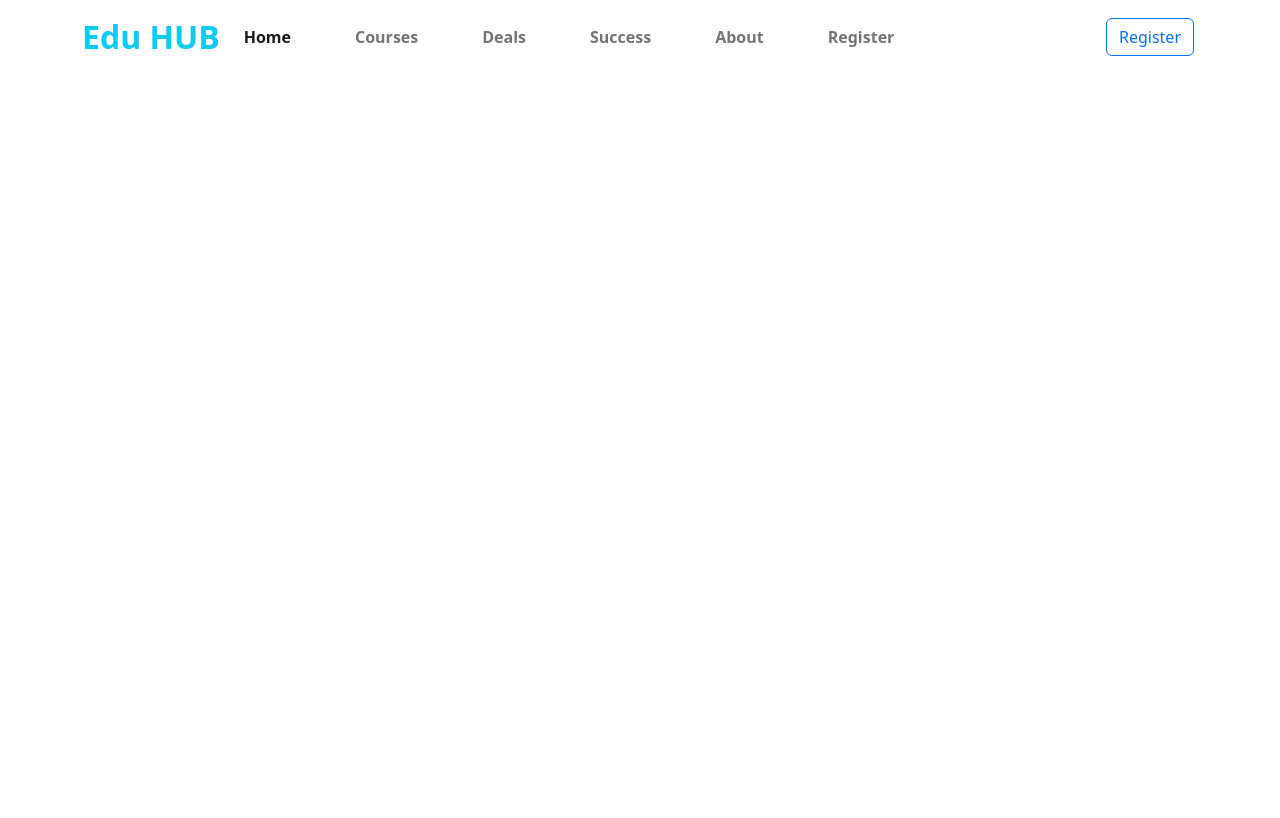
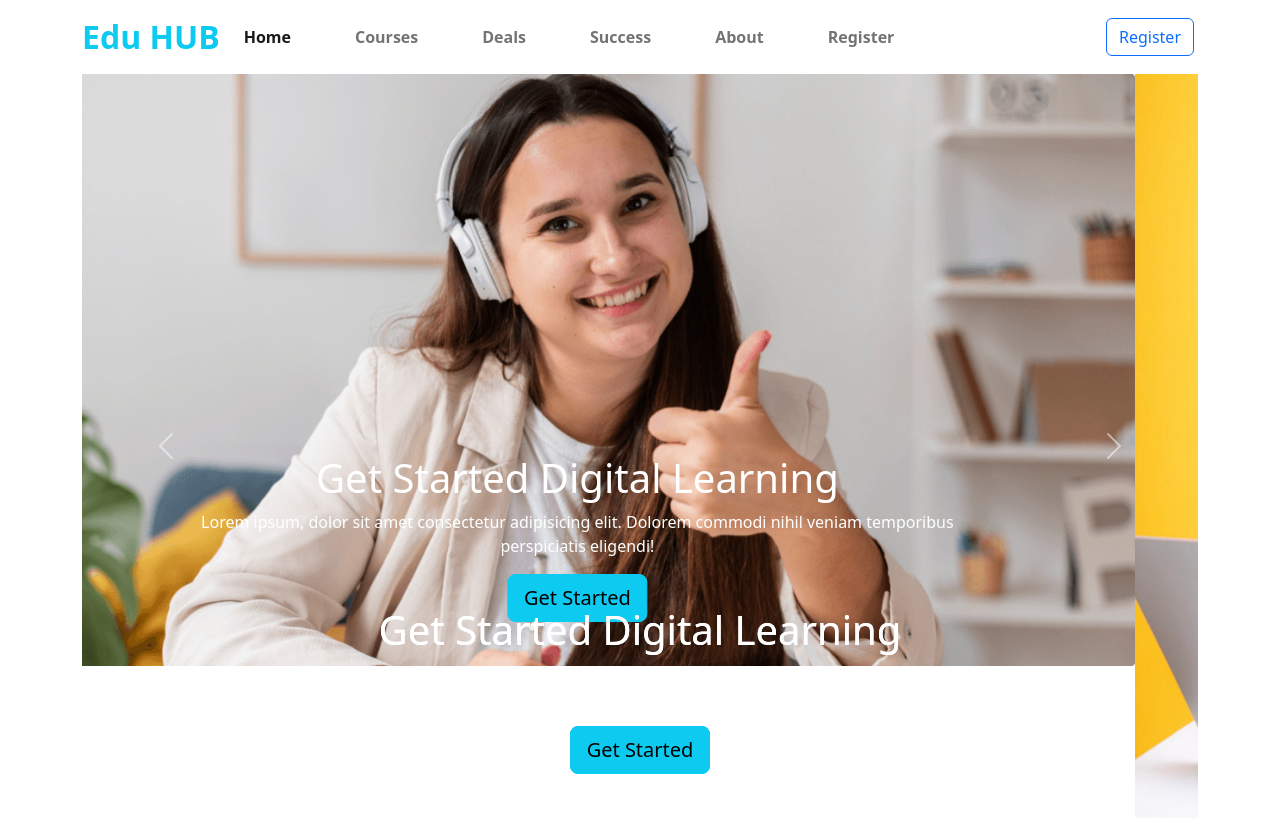
Before and after one commit to soharab007/Edu-HUB, a plain HTML site: page index.html in a window 1280 px wide. Drawn offline with nearby package versions, Linux system fonts and the light colour scheme.

Commit message:
carossel added

```diff
--- a/index.html
+++ b/index.html
@@ -48,6 +48,53 @@
         </nav>
     </header>
     <!--navbar end-->
+    <!--carossel start-->
+    <section class="container">
+        <div id="carouselExampleControls" class="carousel slide" data-bs-ride="carousel">
+            <div class="carousel-inner">
+                <div class="carousel-item active">
+                    <img src="images/cover/cover-1.png" class="d-block w-100 h-100" alt="...">
+
+                    <div class="carousel-caption">
+                        <h1>Get Started Digital Learning</h1>
+                        <p>Lorem ipsum, dolor sit amet consectetur adipisicing elit. Dolorem commodi nihil
+                            veniam
+                            temporibus perspiciatis eligendi!</p>
+                        <button type="button" class="btn btn-info btn-lg mb-1">Get Started</button>
+                    </div>
+                </div>
+                <div class="carousel-item">
+                    <img src="images/cover/cover-2.jpg" class="d-block w-100 h-100" alt="...">
+                </div>
+                <div class="carousel-caption">
+                    <h1>Get Started Digital Learning</h1>
+                    <p>Lorem ipsum, dolor sit amet consectetur adipisicing elit. Dolorem commodi nihil veniam
+                        temporibus perspiciatis eligendi!</p>
+                    <button type="button" class="btn btn-info btn-lg mb-1">Get Started</button>
+                </div>
+                <div class="carousel-item">
+                    <img src="images/cover/cover-3.jpg" class="d-block w-100 h-100" alt="...">
+                </div>
+                <div class="carousel-caption">
+                    <h1>Get Started Digital Learning</h1>
+                    <p>Lorem ipsum, dolor sit amet consectetur adipisicing elit. Dolorem commodi nihil veniam
+                        temporibus perspiciatis eligendi!</p>
+                    <button type="button" class="btn btn-info btn-lg mb-1">Get Started</button>
+                </div>
+            </div>
+            <button class="carousel-control-prev" type="button" data-bs-target="#carouselExampleControls"
+                data-bs-slide="prev">
+                <span class="carousel-control-prev-icon" aria-hidden="true"></span>
+                <span class="visually-hidden">Previous</span>
+            </button>
+            <button class="carousel-control-next" type="button" data-bs-target="#carouselExampleControls"
+                data-bs-slide="next">
+                <span class="carousel-control-next-icon" aria-hidden="true"></span>
+                <span class="visually-hidden">Next</span>
+            </button>
+        </div>
+    </section>
+    <!--Carosel end-->
     <script src="https://cdn.jsdelivr.net/npm/bootstrap@5.2.0/dist/js/bootstrap.bundle.min.js"
         integrity="sha384-A3rJD856KowSb7dwlZdYEkO39Gagi7vIsF0jrRAoQmDKKtQBHUuLZ9AsSv4jD4Xa"
         crossorigin="anonymous"></script>
```
